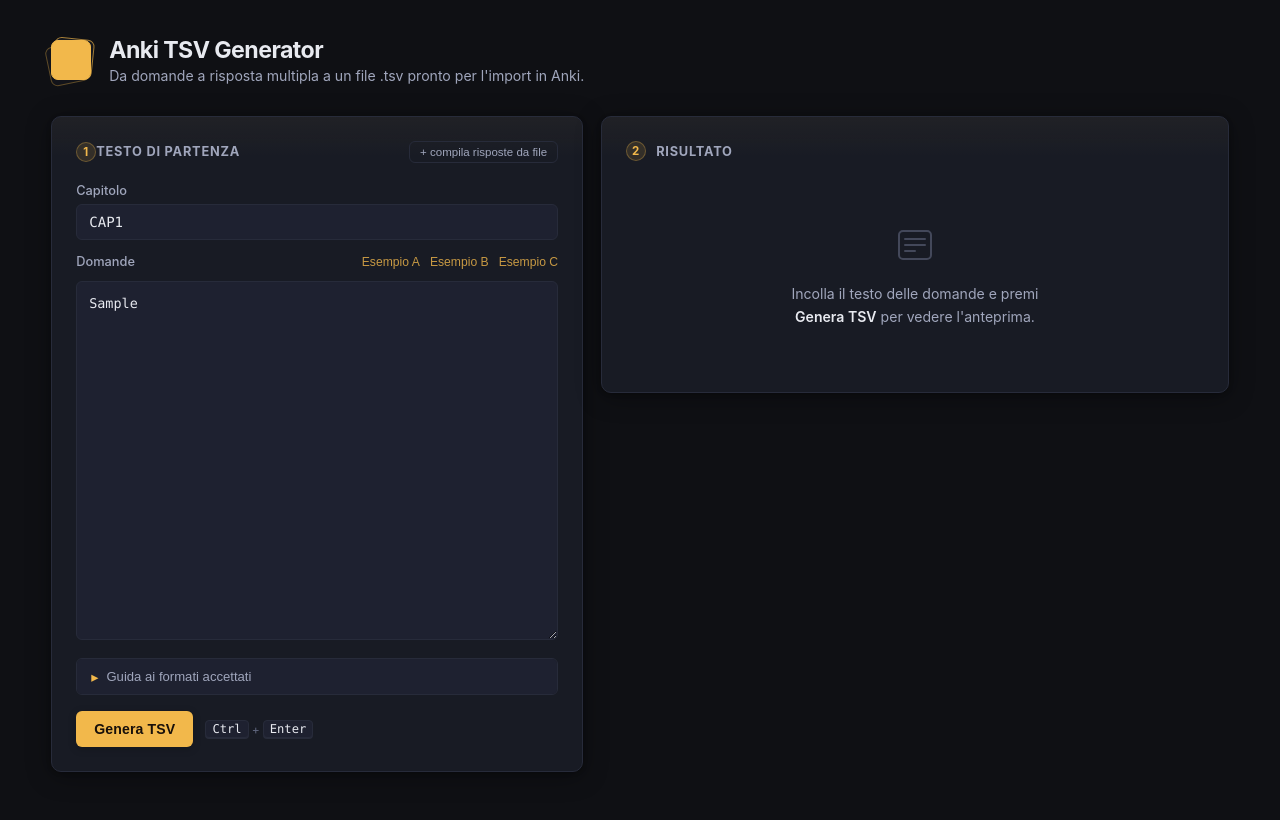
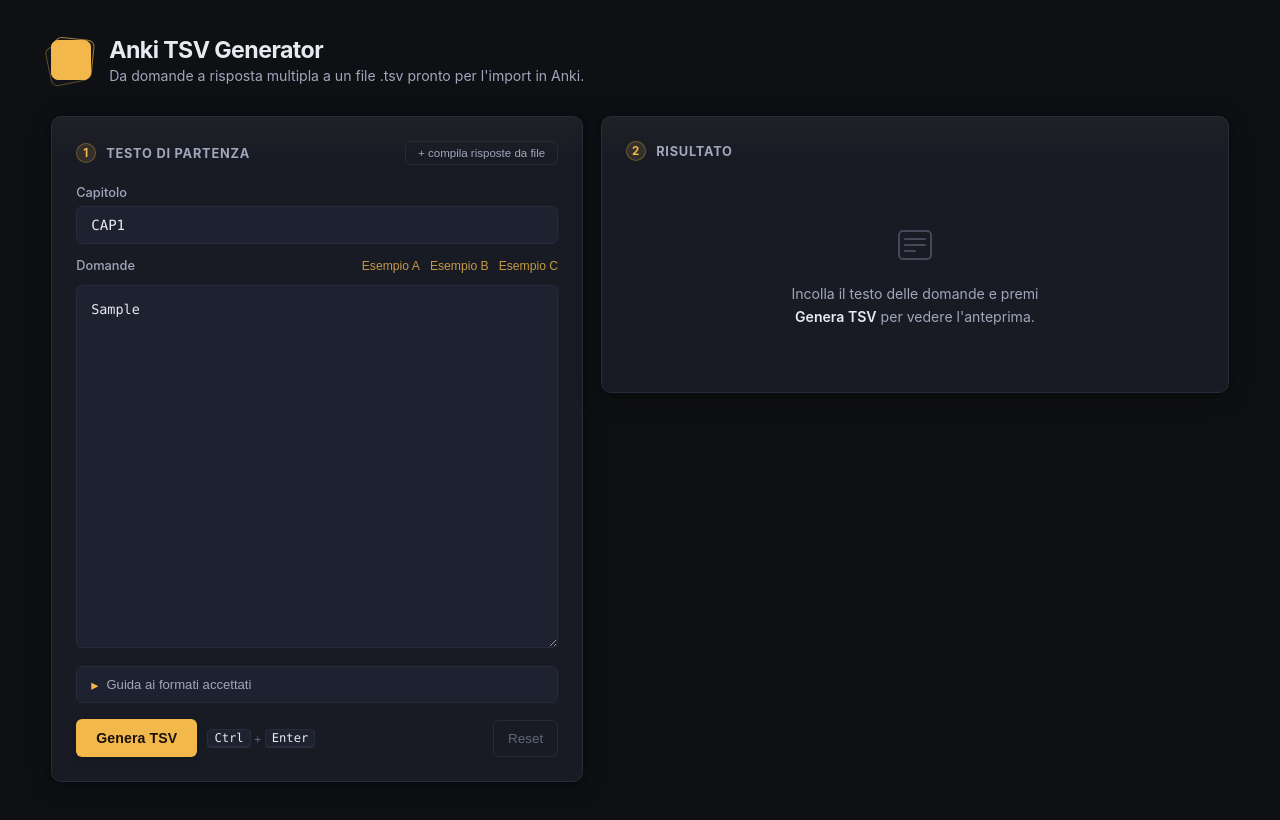
Before and after one commit to michelebaruffetti/anki-tsv-app, a React (Vite) app: page / in a window 1280 px wide. Both pictures are taken after typing "Sample" into the empty fields and a click on the button "+ compila risposte da file". Shown: the top 820 px of the page. Built offline with nearby package versions, Linux system fonts and the light colour scheme.

Commit message:
chore: improve UI spacing, add reset button, polish visual design

```diff
--- a/src/App.css
+++ b/src/App.css
@@ -114,6 +114,10 @@
     rgba(242,184,75,.04) 0px,
     transparent 40px
   );
+  transition: border-color 0.2s;
+}
+.panel:hover {
+  border-color: rgba(242,184,75,.2);
 }
 
 .panel h2 {
@@ -134,6 +138,12 @@
   align-items: center;
 }
 
+.panel-heading-row > span {
+  display: inline-flex;
+  align-items: center;
+  gap: 10px;
+}
+
 .file-answer-btn {
   background: none;
   border: 1px solid var(--border);
@@ -142,15 +152,16 @@
   font-size: 0.72rem;
   font-weight: 500;
   cursor: pointer;
-  padding: 4px 10px;
+  padding: 5px 12px;
   text-transform: none;
   letter-spacing: normal;
-  transition: border-color 0.12s, color 0.12s;
+  transition: border-color 0.12s, color 0.12s, background 0.12s;
   white-space: nowrap;
 }
 .file-answer-btn:hover {
   border-color: var(--accent);
   color: var(--text);
+  background: var(--accent-dim);
 }
 
 .step-num {
@@ -191,17 +202,21 @@
   background: var(--surface-2);
   border: 1px solid var(--border);
   border-radius: var(--radius-sm);
-  padding: 9px 12px;
+  padding: 10px 14px;
   color: var(--text);
   font-family: var(--font-mono);
   font-size: 0.88rem;
-  transition: border-color 0.15s, box-shadow 0.15s;
+  transition: border-color 0.15s, box-shadow 0.15s, background 0.15s;
+}
+input[type="text"]:hover {
+  border-color: rgba(242,184,75,.3);
 }
 input[type="text"]:focus,
 textarea:focus {
   outline: none;
   border-color: rgba(242,184,75,.5);
   box-shadow: 0 0 0 3px rgba(242,184,75,.1);
+  background: var(--surface-3);
 }
 
 textarea {
@@ -209,13 +224,22 @@
   background: var(--surface-2);
   border: 1px solid var(--border);
   border-radius: var(--radius-sm);
-  padding: 12px;
+  padding: 14px;
   color: var(--text);
   font-family: var(--font-mono);
   font-size: 0.84rem;
   line-height: 1.55;
   resize: vertical;
-  transition: border-color 0.15s, box-shadow 0.15s;
+  transition: border-color 0.15s, box-shadow 0.15s, background 0.15s;
+}
+textarea:hover {
+  border-color: rgba(242,184,75,.3);
+}
+textarea:focus {
+  outline: none;
+  border-color: rgba(242,184,75,.5);
+  box-shadow: 0 0 0 3px rgba(242,184,75,.1);
+  background: var(--surface-3);
 }
 
 .example-links { display: flex; gap: 10px; }
@@ -239,6 +263,10 @@
   border-radius: var(--radius-sm);
   overflow: hidden;
   margin-bottom: 16px;
+  transition: border-color 0.2s;
+}
+.accordion:hover {
+  border-color: rgba(242,184,75,.2);
 }
 
 .accordion-trigger {
@@ -364,21 +392,56 @@
   gap: 3px;
 }
 
+.generate-row {
+  display: flex;
+  align-items: center;
+  justify-content: space-between;
+  gap: 12px;
+  margin-top: 4px;
+}
+
+.generate-row-left {
+  display: flex;
+  align-items: center;
+  gap: 10px;
+}
+
+/* ── reset button ─────────────────────────────────────────────────────── */
+.reset-btn {
+  background: transparent;
+  color: var(--text-3);
+  border: 1px solid var(--border);
+  border-radius: var(--radius-sm);
+  padding: 10px 14px;
+  font-weight: 500;
+  font-size: 0.84rem;
+  cursor: pointer;
+  transition: border-color 0.14s, color 0.14s, background 0.14s;
+}
+.reset-btn:hover {
+  border-color: var(--warn);
+  color: var(--warn);
+  background: var(--warn-dim);
+}
+
 /* ── buttons ──────────────────────────────────────────────────────────── */
 .primary-btn {
   background: var(--accent);
   color: #18100a;
   border: none;
   border-radius: var(--radius-sm);
-  padding: 10px 18px;
+  padding: 11px 20px;
   font-weight: 700;
   font-size: 0.88rem;
   cursor: pointer;
   letter-spacing: 0.01em;
-  transition: background 0.14s, transform 0.1s;
+  transition: background 0.14s, transform 0.1s, box-shadow 0.14s;
   box-shadow: var(--shadow-sm);
 }
-.primary-btn:hover { background: var(--accent-hover); }
+.primary-btn:hover {
+  background: var(--accent-hover);
+  box-shadow: 0 4px 12px rgba(242,184,75,.25);
+}
 .primary-btn:active { transform: scale(0.98); }
 .primary-btn:disabled {
   background: var(--surface-3);
@@ -393,13 +456,17 @@
   color: var(--text-2);
   border: 1px solid var(--border);
   border-radius: var(--radius-sm);
-  padding: 10px 16px;
+  padding: 11px 18px;
   font-weight: 500;
   font-size: 0.88rem;
   cursor: pointer;
   transition: border-color 0.14s, color 0.14s, background 0.14s;
 }
-.secondary-btn:hover { border-color: var(--accent); color: var(--text); }
+.secondary-btn:hover {
+  border-color: var(--accent);
+  color: var(--text);
+  background: var(--accent-dim);
+}
 .secondary-btn:disabled { color: var(--text-3); cursor: not-allowed; }
 
 .secondary-btn--success {
@@ -470,11 +537,16 @@
   gap: 6px;
   font-size: 0.76rem;
   font-weight: 500;
-  padding: 4px 10px;
+  padding: 5px 12px;
   border-radius: 999px;
   border: 1px solid var(--border);
   background: var(--surface-2);
   color: var(--text-2);
+  transition: border-color 0.14s, background 0.14s;
+}
+.summary-pill:hover {
+  border-color: rgba(242,184,75,.3);
+  background: var(--surface-3);
 }
 .pill-dot {
   width: 6px;
@@ -492,7 +564,7 @@
   background: var(--warn-dim);
   border: 1px solid var(--warn-border);
   border-radius: var(--radius-sm);
-  padding: 10px 14px;
+  padding: 12px 16px;
   margin-bottom: 14px;
   font-size: 0.8rem;
 }
@@ -516,13 +588,18 @@
 .checkbox-row {
   display: flex;
   align-items: center;
-  gap: 8px;
+  gap: 10px;
   font-size: 0.82rem;
   color: var(--text-2);
-  margin-bottom: 14px;
+  margin-bottom: 16px;
   cursor: pointer;
+  padding: 6px 0;
+  transition: color 0.14s;
 }
-.checkbox-row input { width: 15px; height: 15px; cursor: pointer; accent-color: var(--accent); }
+.checkbox-row:hover {
+  color: var(--text);
+}
+.checkbox-row input { width: 16px; height: 16px; cursor: pointer; accent-color: var(--accent); }
 
 /* ── preview table ────────────────────────────────────────────────────── */
 .table-wrap {
@@ -532,6 +609,10 @@
   margin-bottom: 16px;
   max-height: 400px;
   overflow-y: auto;
+  transition: border-color 0.2s;
+}
+.table-wrap:hover {
+  border-color: rgba(242,184,75,.25);
 }
 
 table {
@@ -542,10 +623,11 @@
 
 th, td {
   text-align: left;
-  padding: 7px 10px;
+  padding: 9px 12px;
   border-bottom: 1px solid var(--border-soft);
   vertical-align: top;
   line-height: 1.4;
+  transition: background 0.12s;
 }
 
 th {
@@ -560,7 +642,7 @@
   z-index: 1;
 }
 
-tr:hover td { background: rgba(255,255,255,.015); }
+tr:hover td { background: rgba(255,255,255,.02); }
 tr:last-child td { border-bottom: none; }
 
 .col-nr  { width: 38px; text-align: center; color: var(--text-muted); white-space: nowrap; }
@@ -602,16 +684,17 @@
 .download-row {
   display: flex;
   align-items: flex-end;
-  gap: 12px;
+  gap: 16px;
   flex-wrap: wrap;
+  padding-top: 4px;
 }
 
 .filename-field {
   flex: 1;
-  min-width: 140px;
+  min-width: 160px;
   margin-bottom: 0;
 }
-.filename-field label { margin-bottom: 5px; }
+.filename-field label { margin-bottom: 6px; }
 
 .actions {
   display: flex;
--- a/src/App.tsx
+++ b/src/App.tsx
@@ -398,6 +398,19 @@
     setFormError(null);
   }
 
+  function handleReset() {
+    setCapitolo("CAP1");
+    setRawText("");
+    setFilename("anki.tsv");
+    setIncludeErrors(false);
+    setResult(null);
+    setFormError(null);
+    setCopyState("idle");
+    setFeedbackMsg(null);
+  }
+
+  const hasContent = rawText.trim().length > 0 || capitolo !== "CAP1";
+
   const blockingCount = result
     ? result.questions.filter((q) => q.hasBlockingError).length
     : 0;
@@ -518,6 +531,7 @@
           )}
 
           <div className="generate-row">
+            <div className="generate-row-left">
               <button
                 type="button"
                 className="primary-btn"
@@ -528,6 +542,16 @@
               <span className="kbd-hint">
                 <kbd>Ctrl</kbd>+<kbd>Enter</kbd>
               </span>
+            </div>
+            {hasContent && (
+              <button
+                type="button"
+                className="reset-btn"
+                onClick={handleReset}
+              >
+                Reset
+              </button>
+            )}
           </div>
         </section>
 
```
Lines whose indentation alone changed are shown as unchanged.
